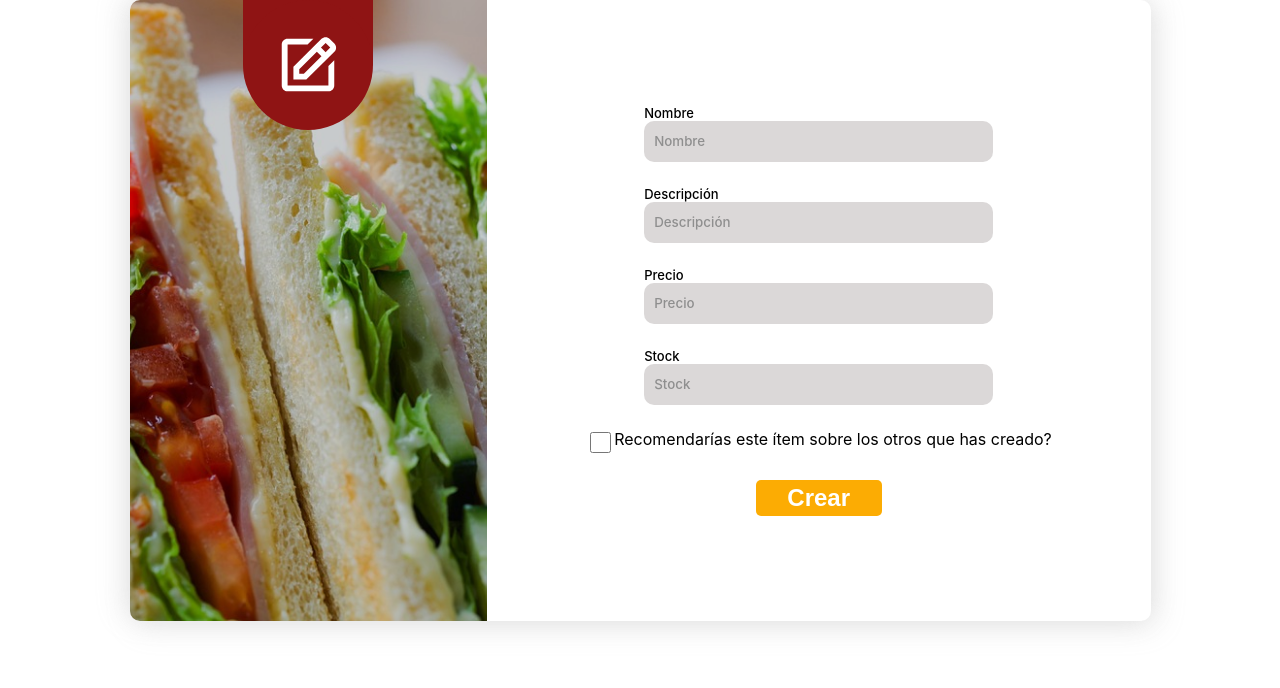
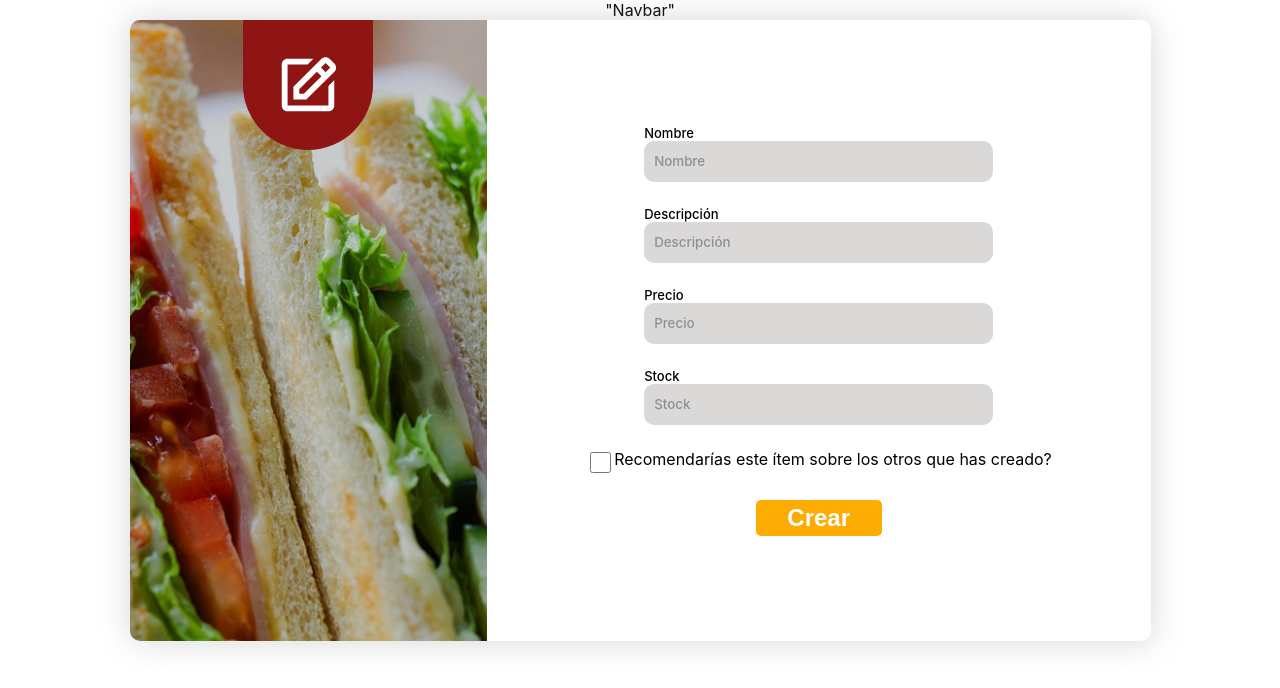
Before and after one commit to EXPRESSFOOD2/storeclient, a React (Create React App) app: page /create_menu_item in a window 1280 px wide. Shown: the top 688 px of the page. Built offline with nearby package versions, Linux system fonts and the light colour scheme.

Commit message:
Update CreateItemMenu.jsx

```diff
--- a/src/pages/createItemMenu/CreateItemMenu.jsx
+++ b/src/pages/createItemMenu/CreateItemMenu.jsx
@@ -4,6 +4,7 @@ import Form from "../../components/createItemMenu/Form";
 export default function CreateItemMenu() {
   return (
     <div>
+      "Navbar"
       <Form />
     </div>
   );
```
